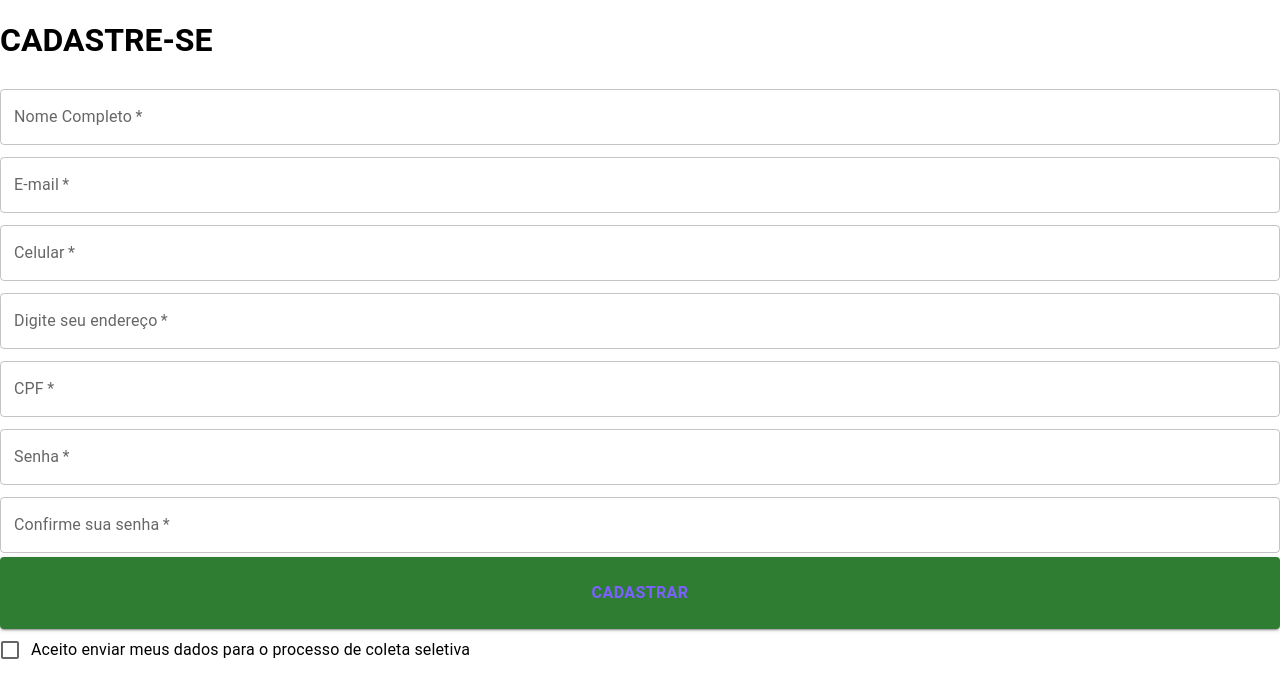
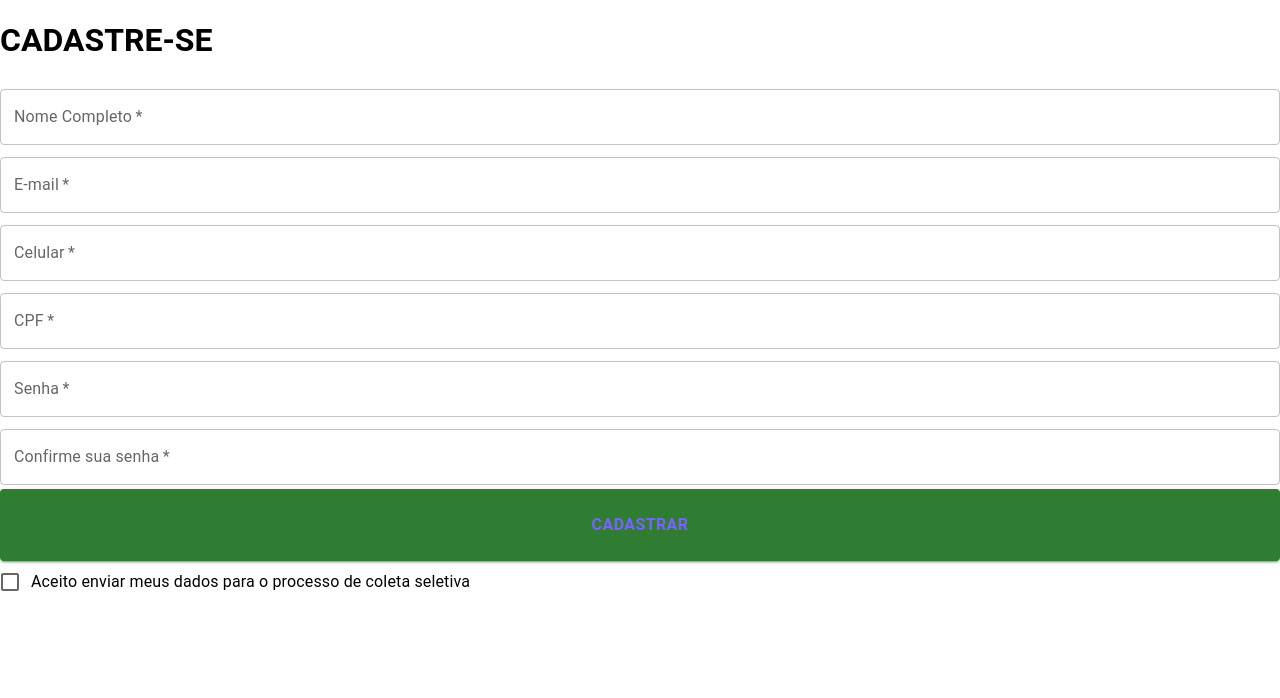
Before and after one commit to igormtk/proviHack-Equipe2-Front, a React (Create React App) app in the folder eu-reciclo/: page /signup/user in a window 1280 px wide. Shown: the top 698 px of the page. Built offline with nearby package versions, Linux system fonts and the light colour scheme.

Commit message:
trocado o nome da chave do objeto register

```diff
--- a/eu-reciclo/src/Pages/UserSignUpPage/UserSignUpForm.js
+++ b/eu-reciclo/src/Pages/UserSignUpPage/UserSignUpForm.js
@@ -1,14 +1,21 @@
-import React from "react"
-import { useNavigate } from "react-router-dom"
-import useForm from '../../Hooks/useForm'
-import { TextField } from "@mui/material"
-import { Button } from "@mui/material"
-import FormGroup from '@mui/material/FormGroup';
-import FormControlLabel from '@mui/material/FormControlLabel';
-import Checkbox from '@mui/material/Checkbox';
+import React from "react";
+import { useNavigate } from "react-router-dom";
+import useForm from "../../Hooks/useForm";
+import { TextField } from "@mui/material";
+import { Button } from "@mui/material";
+import FormGroup from "@mui/material/FormGroup";
+import FormControlLabel from "@mui/material/FormControlLabel";
+import Checkbox from "@mui/material/Checkbox";
 
 const UserSignUpForm = () => {
-    const { form, handleInputOnChange } = useForm({ fullName: "", email: "", cell: "", address: "", cpf: "", password: "", confirmPassword: ""});
+  const { form, handleInputOnChange } = useForm({
+    name: "",
+    email: "",
+    phone: "",
+    cpf: "",
+    password: "",
+    confirmPassword: "",
+  });
 
   const navigate = useNavigate();
 
@@ -19,12 +26,10 @@ const UserSignUpForm = () => {
 
   return (
     <div>
-
       <form onSubmit={onSubmitLogin}>
-
         <TextField
-            name={"fullName"}
-            value={form.fullName}
+          name={"name"}
+          value={form.name}
           onChange={handleInputOnChange}
           label={"Nome Completo"}
           placeholder="Nome Sobrenome"
@@ -49,24 +54,11 @@ const UserSignUpForm = () => {
         />
 
         <TextField
-            name={"cell"}
-            value={form.cell}
+          name={"phone"}
+          value={form.phone}
           onChange={handleInputOnChange}
           label={"Celular"}
           placeholder={"(DDD) XXXX-XXXX"}
-            type={"text"}
-            variant={"outlined"}
-            fullWidth
-            margin={"dense"}
-            required
-        />
-
-        <TextField
-            name={"address"}
-            value={form.address}
-            onChange={handleInputOnChange}
-            label={"Digite seu endereço"}
-            placeholder={"Rua das flores, 92"}
           type={"text"}
           variant={"outlined"}
           fullWidth
@@ -113,22 +105,19 @@ const UserSignUpForm = () => {
           required
         />
 
-        <Button
-            fullWidth
-            variant="contained"
-            type="submit"
-            color="success">
+        <Button fullWidth variant="contained" type="submit" color="success">
           <p>CADASTRAR</p>
         </Button>
 
         <FormGroup>
-            <FormControlLabel control={<Checkbox/>} label="Aceito enviar meus dados para o processo de coleta seletiva"  />
+          <FormControlLabel
+            control={<Checkbox />}
+            label="Aceito enviar meus dados para o processo de coleta seletiva"
+          />
         </FormGroup>
-
       </form>
-
     </div>
   );
-}
+};
 
-export default UserSignUpForm
+export default UserSignUpForm;
```
Also changed, not shown: eu-reciclo/src/Components/Header/Header.js (+23 -27 lines), 1 other file (tests, documents, lock files or other folders). Lines whose indentation alone changed are shown as unchanged.
